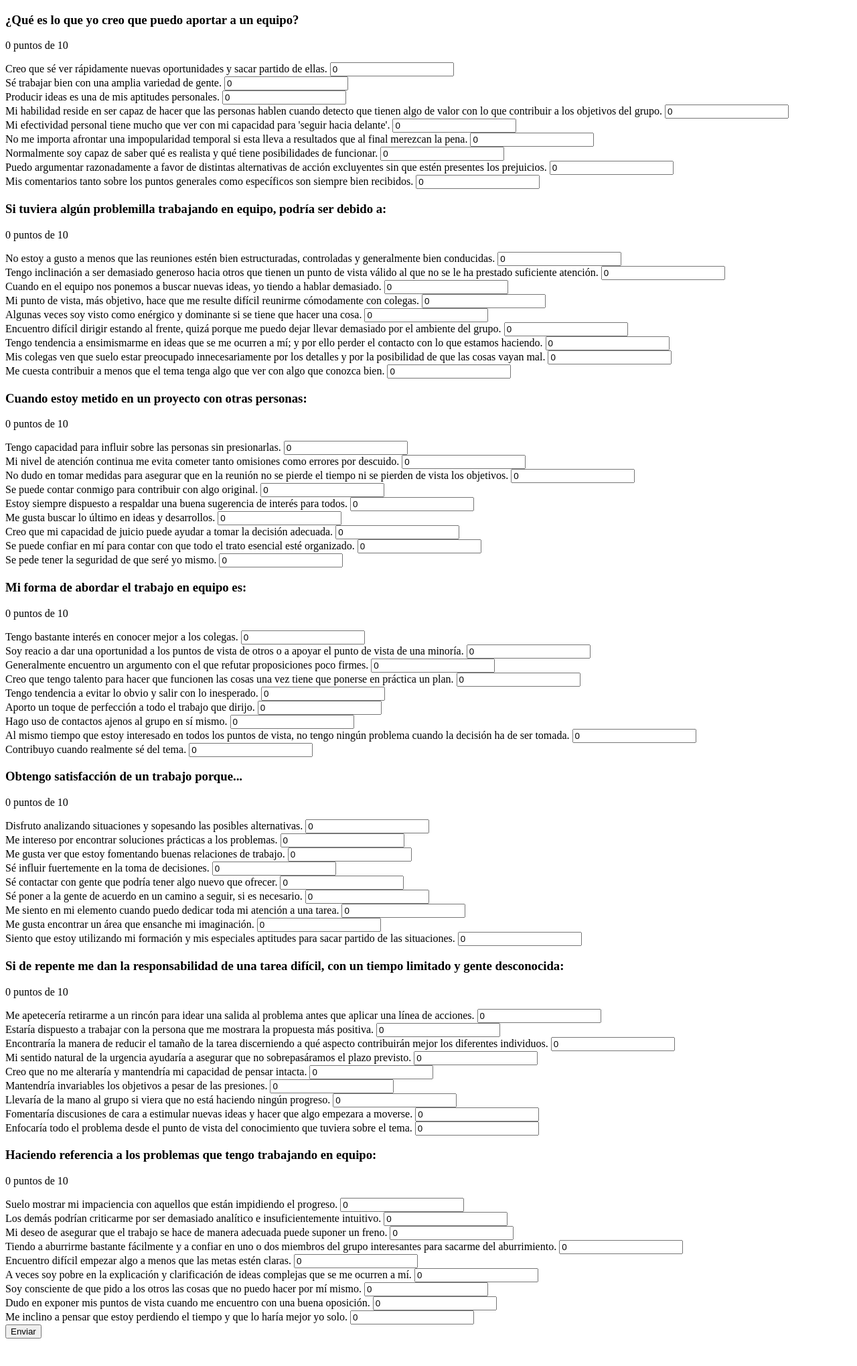
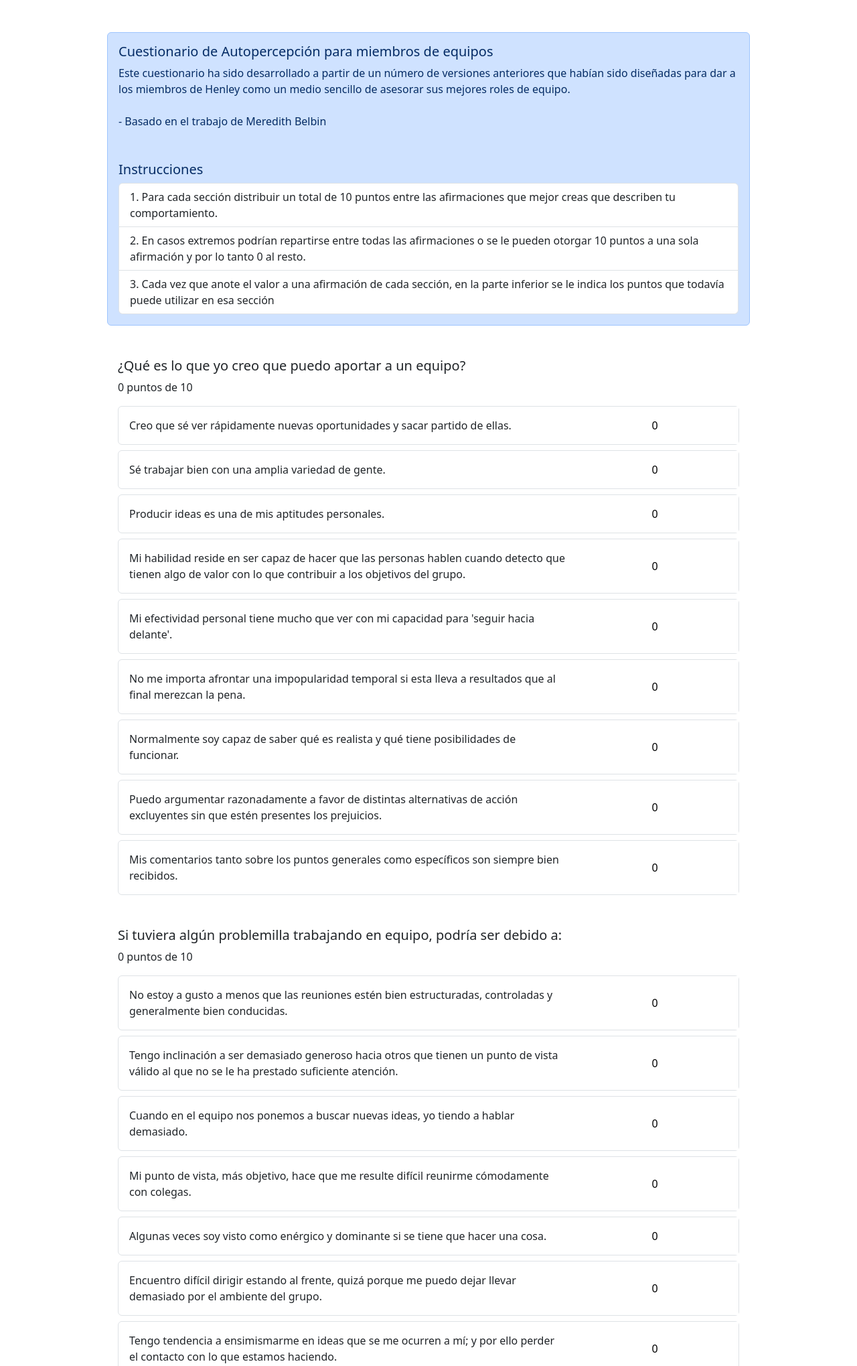
Before and after one commit to Galindo-lab/team-work-demo, a Django app: template teamworkdemo/teamwork/templates/form.html in a window 1280 px wide. Shown: the top 2039 px of the page at 67% size. Before the commit the page ends 1998 px from the top, so only its background shows below. Run offline with Django 4.2, Linux system fonts and the light colour scheme; the template is opened without the code that fills it, so the values that code supplies are empty; some libraries are stand-ins or nearby versions.

Commit message:
form.html actualizado

```diff
--- a/teamworkdemo/teamwork/templates/form.html
+++ b/teamworkdemo/teamwork/templates/form.html
@@ -1,7 +1,123 @@
+{% extends 'layouts/base.html' %}
 
+{% comment %} para agregar el filtro 'render_field' {% endcomment %}
+{% load widget_tweaks %}
+
+{% comment %} cargar los datos estaticos {% endcomment %}
 {% load static %}
 
-<!DOCTYPE html>
+
+{% block content %}
+<div class="d-flex mb-3 justify-content-center">
+
+  <div class="" style="max-width:60rem;">
+    <div class="alert alert-primary my-5">
+
+      <div>
+        <label class="h5">
+          Cuestionario de Autopercepción para miembros de equipos
+        </label>
+
+        <p>
+          Este cuestionario ha sido desarrollado a partir de un número
+          de versiones anteriores que habían sido diseñadas para dar a
+          los miembros de Henley como un medio sencillo de asesorar sus
+          mejores roles de equipo.
+          <br>
+          <br>
+          - Basado en el trabajo de Meredith Belbin
+        </p>
+      </div>
+
+      <div class="mt-5">
+        <label class="h5">
+          Instrucciones
+        </label>
+
+        <ol class="list-group list-group-numbered">
+          <li class="list-group-item">
+            Para cada sección distribuir un total de 10 puntos
+            entre las afirmaciones que mejor creas que describen
+            tu comportamiento.
+          </li>
+          <li class="list-group-item">
+            En casos extremos podrían repartirse entre todas las
+            afirmaciones o se le pueden otorgar 10 puntos a una
+            sola afirmación y por lo tanto 0 al resto.
+          </li>
+          <li class="list-group-item">
+            Cada vez que anote el valor a una afirmación de cada
+            sección, en la parte inferior se le indica los puntos
+            que todavía puede utilizar en esa sección
+          </li>
+        </ol>
+
+      </div>
+    </div>
+
+    <form id="Belbin" @submit="submitForm" class="mx-3">
+
+      {% csrf_token %}
+
+      <div class="mt-5" v-for="section in sections" :key="section.id">
+        <label ref='[[section.title]]' class="h5">[[ section.title ]]</label>
+        <p class="muted"> [[ section.points ]] puntos de [[ section.availablePoints ]] <p>
+
+        <div v-for="question in section.questions" :key="question.id" class="mt-2 d-flex gap-2 border rounded">
+          <label class="p-3 ">[[ question.label ]]</label>
+          <input type="number" v-model.number="question.points" class="ms-auto text-center border-0">
+        </div>
+
+      </div>
+
+      <div class="mt-2 d-flex gap-2 mt-5">
+        <button class="btn btn-primary" type="submit">Enviar formulario</button>
+      </div>
+    </form>
+
+    <script src="{% static 'scripts/form/form.js' %}"></script>
+
+  </div>
+
+
+</div>
+{% endblock content %}
+
+
+
+
+
+
+
+
+
+
+
+
+
+
+
+
+
+
+
+
+
+
+
+
+
+
+{% comment %}
+          Formulario de belbin, el fomato con '[[]]' es de vue, se
+          puede revisar el formato de abajo para mas informacion
+        {% endcomment %}
+
+ {% comment %}
+        Aqui esta la lógica del formulario
+      {% endcomment %}
+
+{% comment %} <!DOCTYPE html>
 <html lang="en">
 <head>
     <meta charset="UTF-8">
@@ -16,10 +132,6 @@
     {% if not belbin_form.exists %}
 
       <form id="Belbin" @submit="submitForm">
-        {% comment %}
-          Formulario de belbin, el fomato con '[[]]' es de vue, se
-          puede revisar el formato de abajo para mas informacion
-        {% endcomment %}
 
         {% csrf_token %}
 
@@ -35,9 +147,7 @@
         <button type="submit">Enviar</button>
       </form>
 
-      {% comment %}
-        Aqui esta la lógica del formulario
-      {% endcomment %}
+
       <script src="{% static 'scripts/form/form.js' %}"></script>
 
     {% else %}
@@ -49,4 +159,4 @@
     {% endblock content %}
 
 </body>
-</html>
+</html> {% endcomment %}
```
